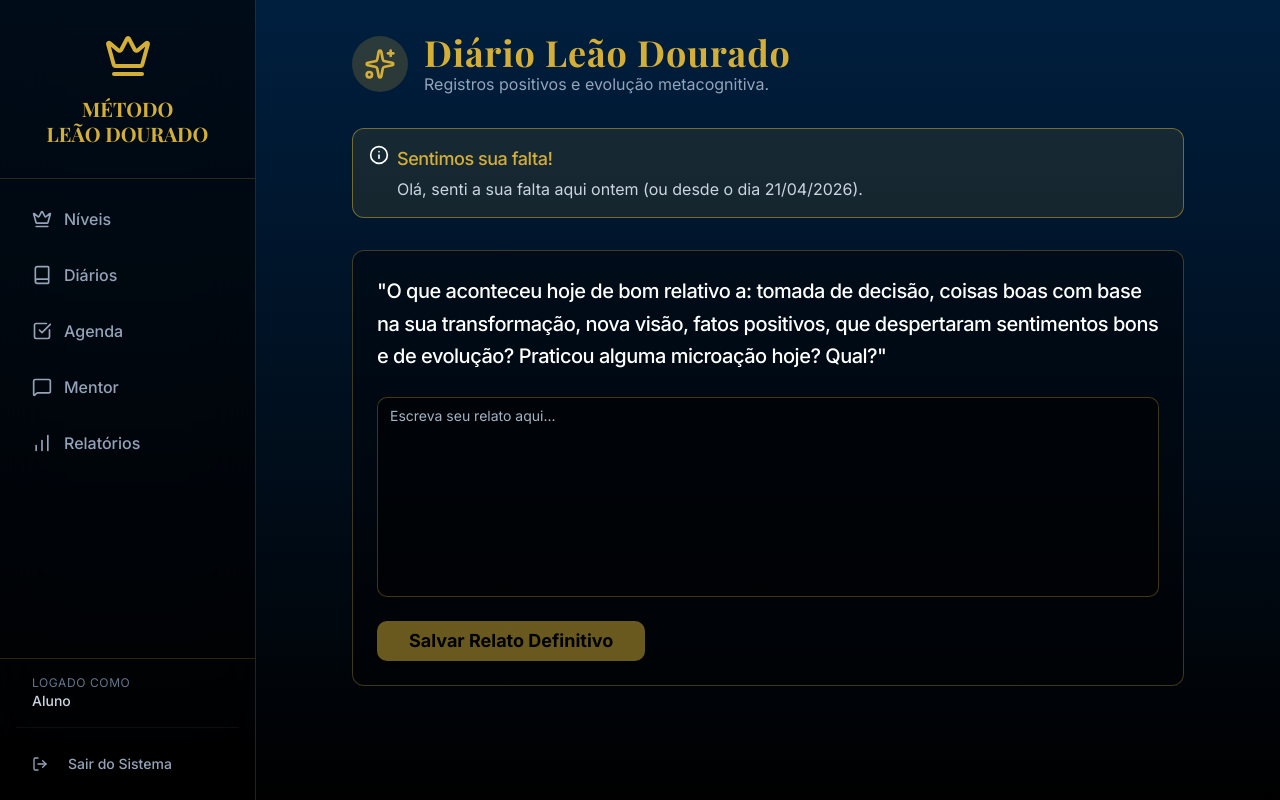
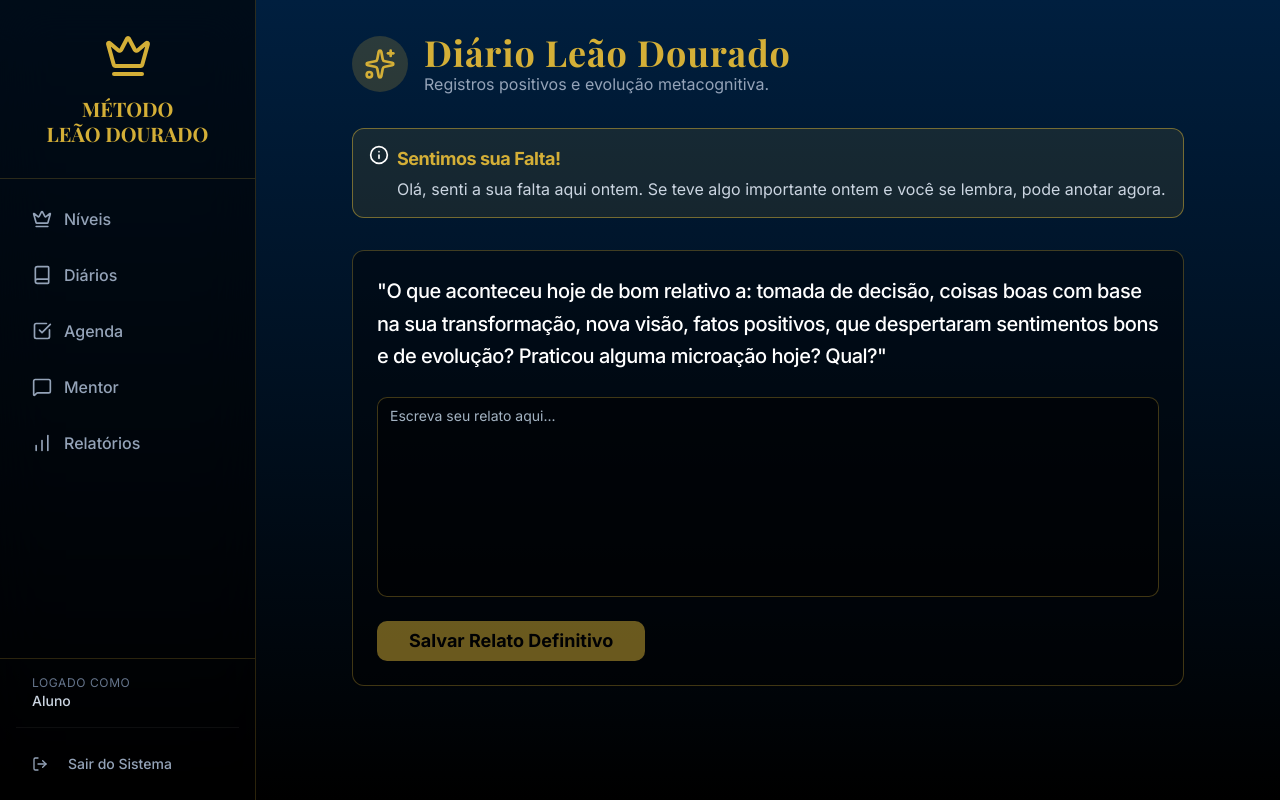
Before and after one commit to Giarini/metodo-leao-dourado, a React (Vite) app: page /diario-dourado in a window 1280 px wide. Built offline with nearby package versions, Linux system fonts and the light colour scheme; a web font is replaced by a local one.

Commit message:
feat: Add absence notification for Diário Leão Dourado

```diff
--- a/src/pages/DiarioDourado.tsx
+++ b/src/pages/DiarioDourado.tsx
@@ -1,5 +1,5 @@
-import { useState, useMemo } from 'react'
-import { format, differenceInDays } from 'date-fns'
+import { useState } from 'react'
+import { format, subDays } from 'date-fns'
 import { Button } from '@/components/ui/button'
 import { Textarea } from '@/components/ui/textarea'
 import { Card, CardContent, CardHeader, CardTitle } from '@/components/ui/card'
@@ -18,13 +18,8 @@ export default function DiarioDourado() {
 
   const todayEntry = dourados.find((e) => e.date === todayStr)
 
-  const lastEntry = useMemo(() => {
-    if (!dourados.length) return null
-    return [...dourados].sort((a, b) => new Date(b.date).getTime() - new Date(a.date).getTime())[0]
-  }, [dourados])
-
-  const missingDays = lastEntry ? differenceInDays(new Date(), new Date(lastEntry.date)) : 0
-  const showMissingAlert = missingDays > 1
+  const yesterdayStr = format(subDays(new Date(), 1), 'yyyy-MM-dd')
+  const hasYesterdayEntry = dourados.some((e) => e.date === yesterdayStr)
 
   const handleSave = () => {
     if (!content.trim()) return
@@ -54,13 +49,13 @@ export default function DiarioDourado() {
         </div>
       </div>
 
-      {showMissingAlert && !todayEntry && (
+      {!hasYesterdayEntry && !todayEntry && (
         <Alert className="bg-[#D4AF37]/10 border-[#D4AF37]/50 text-[#D4AF37]">
           <Info className="w-5 h-5 text-[#D4AF37]" />
-          <AlertTitle className="text-lg">Sentimos sua falta!</AlertTitle>
-          <AlertDescription className="text-base text-slate-300">
-            Olá, senti a sua falta aqui ontem (ou desde o dia{' '}
-            {format(new Date(lastEntry!.date), 'dd/MM/yyyy')}).
+          <AlertTitle className="text-lg font-bold">Sentimos sua Falta!</AlertTitle>
+          <AlertDescription className="text-base text-slate-300 mt-1">
+            Olá, senti a sua falta aqui ontem. Se teve algo importante ontem e você se lembra, pode
+            anotar agora.
           </AlertDescription>
         </Alert>
       )}
```
Also changed, not shown: .skip.config.json.
